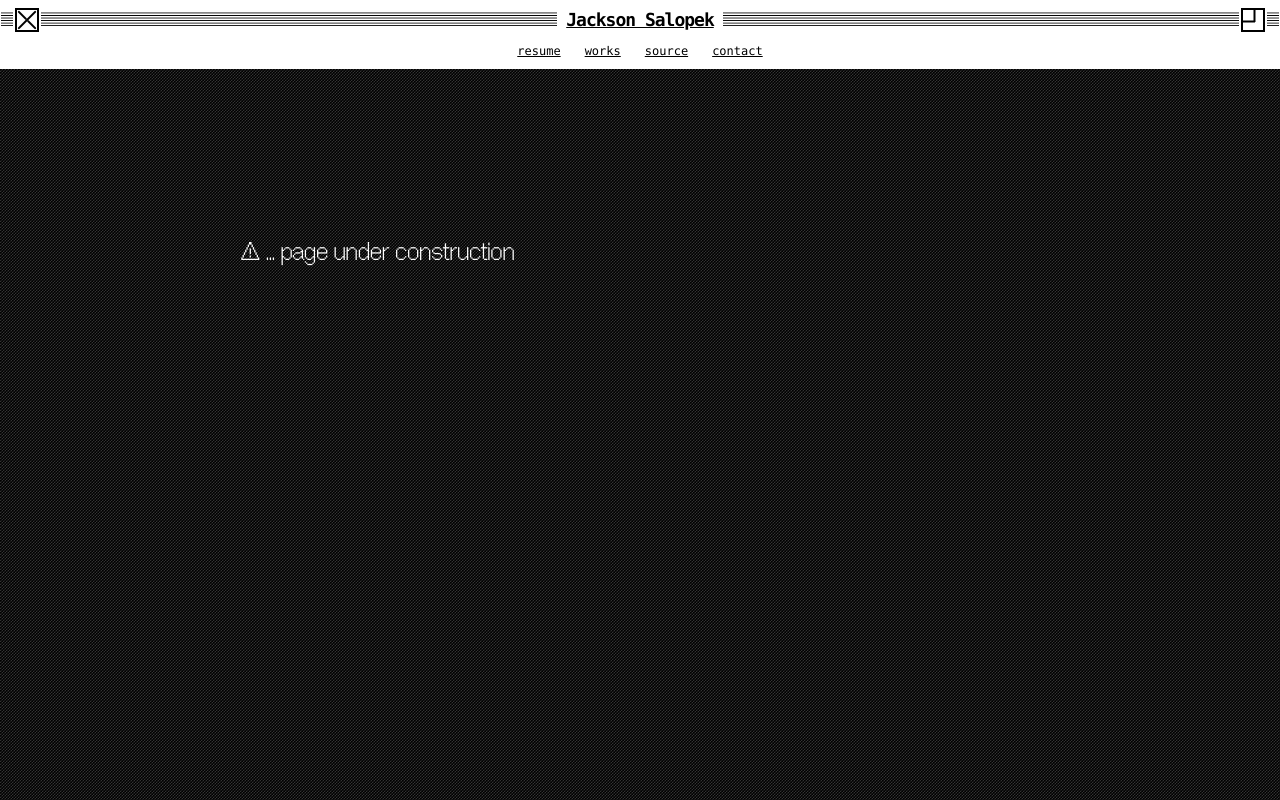
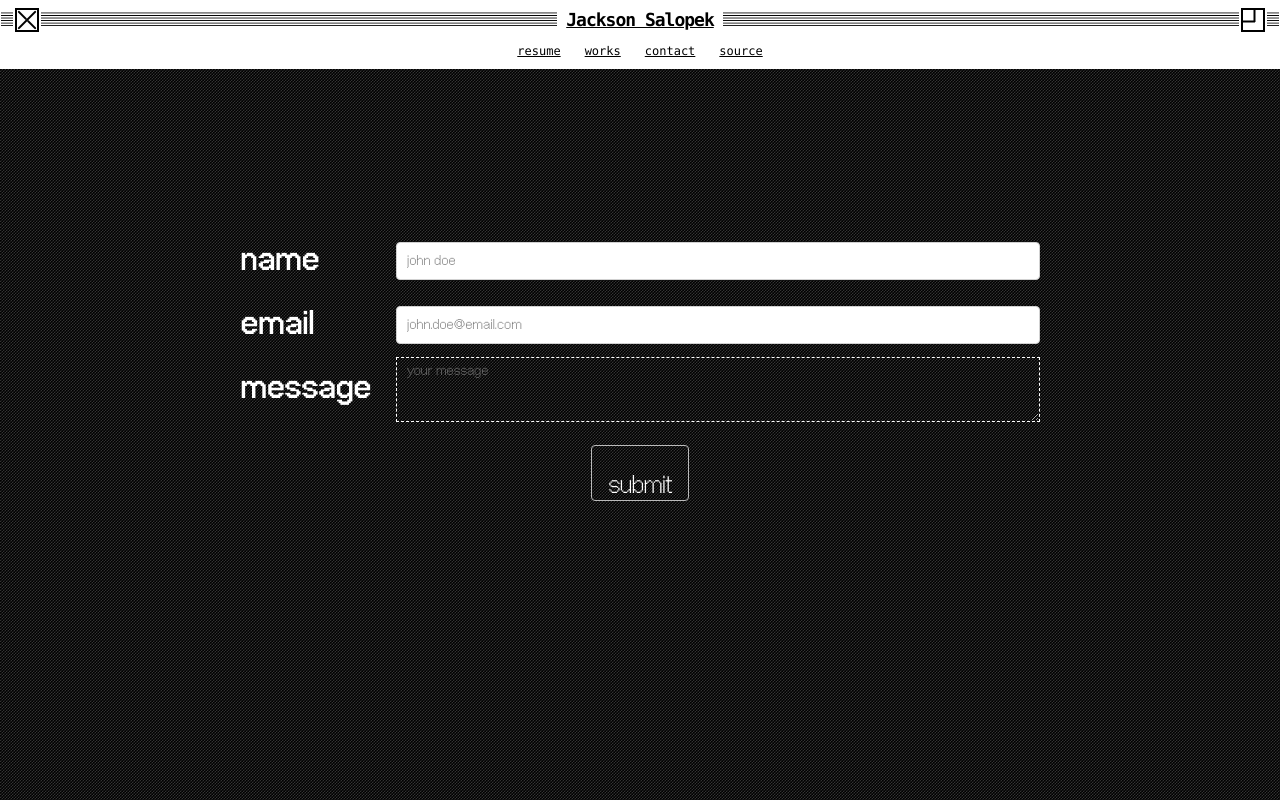
Before and after one commit to jacksonsalopek/jacksonsalopekcom-v1, a SvelteKit app: page /contact in a window 1280 px wide. Built offline with nearby package versions, Linux system fonts and the light colour scheme.

Commit message:
Added contact page

```diff
--- a/src/app.scss
+++ b/src/app.scss
@@ -284,6 +284,16 @@ p {
 			overflow-y: scroll;
 		}
 
+		&-download {
+			position: fixed;
+			bottom: 16px;
+			right: 16px;
+			background: blue;
+			a {
+				padding: 16px;
+			}
+		}
+
 		&-navigation {
 			$maskHeight: 32px;
 			// overflow-y: overlay;
@@ -483,6 +493,50 @@ p {
 
 		img {
 			width: 100%;
+			-webkit-filter: grayscale(100%);
+			filter: grayscale(100%);
+			transition: all 0.3s;
+
+			&:hover {
+				-webkit-filter: none;
+				filter: none;
+			}
+		}
+	}
+
+	&-contact {
+		text-align: center;
+
+		input,
+		textarea {
+			font-family: 'Neue Bit', 'Inconsolata', 'Courier', monospace;
+			text-transform: lowercase;
+			font-size: 20px;
+			border-radius: 0;
+			background: transparent;
+			border: 1px #fff dashed;
+			color: #fff;
+			margin: 0;
+		}
+
+		&-button {
+			&.submit {
+				padding: 16px;
+				height: 56px;
+			}
+		}
+
+		&-row {
+			display: grid;
+			grid-template-columns: 140px 1fr;
+			grid-template-rows: 64px;
+			column-gap: 16px;
+			align-items: center;
+
+			h3 {
+				margin: 0;
+				text-align: left;
+			}
 		}
 	}
 }
--- a/src/components/Navigation.svelte
+++ b/src/components/Navigation.svelte
@@ -10,12 +10,12 @@
 			href: '/works'
 		},
 		{
+			name: 'Contact',
+			href: '/contact'
+		},
+		{
 			name: 'source',
 			href: 'https://github.com/jacksonsalopek/jacksonsalopekcom'
-		},
-		{
-			name: 'Contact',
-			href: '/contact'
 		}
 	]
 </script>
--- a/src/routes/contact/+page.svelte
+++ b/src/routes/contact/+page.svelte
@@ -1,9 +1,24 @@
-<script>
-	import UnderConstruction from 'src/components/UnderConstruction.svelte'
-</script>
-
 <svelte:head>
 	<title>contact | jacksonsalopek.com</title>
 	<meta name="description" content="Contact Jackson Salopek" />
 </svelte:head>
-<UnderConstruction />
+<div class="js-contact">
+	<form action="https://api.web3forms.com/submit" method="POST">
+		<input type="hidden" name="access_key" value="d54910cc-c39e-4ab9-9198-cbc164b774b2" />
+		<div class="js-contact-row">
+			<h3>Name</h3>
+			<input type="text" name="name" placeholder="John Doe" required />
+		</div>
+		<div class="js-contact-row">
+			<h3>Email</h3>
+			<input type="email" name="email" placeholder="john.doe@email.com" required />
+		</div>
+		<div class="js-contact-row">
+			<h3>Message</h3>
+			<textarea name="message" placeholder="Your message" required />
+		</div>
+		<input type="hidden" name="redirect" value="https://web3forms.com/success" />
+		<br />
+		<button class="js-contact-button submit" type="submit"><h4>Submit</h4></button>
+	</form>
+</div>
```
